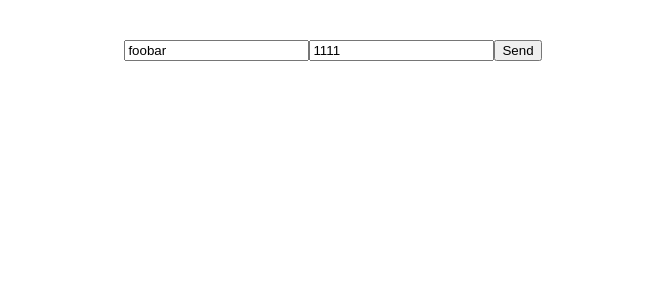
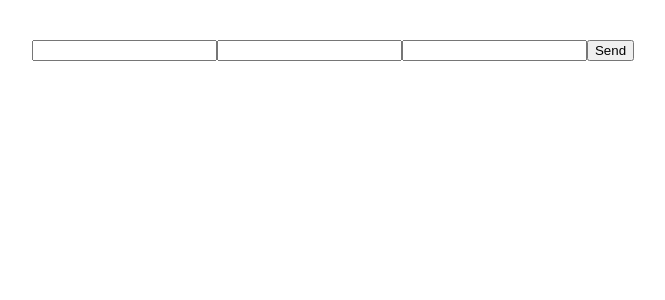
Before and after one commit to KotSerhii/react-2025-test, a React (Vite) app: page / in a window 1280 px wide. Shown: the top 300 px of the page, without its empty margins (307-972 px from the left). Built offline with nearby package versions, Linux system fonts and the light colour scheme.

Commit message:
Хук useForm (handleSubmit,register)

```diff
--- a/package.json
+++ b/package.json
@@ -13,7 +13,8 @@
     "@tailwindcss/vite": "^4.1.7",
     "react": "^19.1.0",
     "react-dom": "^19.1.0",
-    "tailwindcss": "^4.1.7"
+    "tailwindcss": "^4.1.7",
+    "react-hook-form": "^7.67.0"
   },
   "devDependencies": {
     "@eslint/js": "^9.25.0",
--- a/src/components/FormComponent.tsx
+++ b/src/components/FormComponent.tsx
@@ -1,43 +1,27 @@
-import {useState, type FormEvent} from "react";
 
+import { useForm } from "react-hook-form";
+interface IFormProps {
+    username: string;
+    password: string;
+    age: number;
+}
 const FormComponent = () => {
-    interface IFormProps {
-        username: string;
-        password: string;
-    }
 
-    const [formState, setFormState] = useState<IFormProps>({
-        username: 'foobar',
-        password: '1111'
-    })
-    const handleSubmit = (e: FormEvent<HTMLFormElement>) => {
-        e.preventDefault();
-        let user={
-            username: formState.username,
-            password: formState.password
-        };
-        console.log(user);
+
+    const {handleSubmit,register} = useForm<IFormProps>();//деструктуруємо та витягаємо методи з хука, метод handleSubmit повинен приймати колбек ф-цію, метод register автоматично створює об'єкти з назвою полів інпуту
+
+
+``
+    const customHandler = (formDataProps:IFormProps)=>{
+        console.log(formDataProps);
     };
+    return (
 
-    // const handleUsernameChange = (e: FormEvent<HTMLInputElement>) => {
-    //     const input = e.target as HTMLInputElement;
-    //     setFormState({...formState, username: input.value}); // відбувається контроль елементу Інпут (1 спосіб)
-    // };
-    // const handlePasswordChange = (e: FormEvent<HTMLInputElement>) => {
-    //     const input = e.target as HTMLInputElement;
-    //     setFormState({...formState, password: input.value}); // спочатку ...formState - приймає дефолтне значення, а потім за допомогою наступного елементу password: в useStste прописується з поля інпуту (те що вводимо)
-    // };
-    const handleInputChange = (e: FormEvent<HTMLInputElement>) => {
-            const input = e.target as HTMLInputElement;
-            console.log(input.name);
-            setFormState({...formState, [input.name]: input.value}); // 2-спосіб використовуємо динамічний ключ [input.name] - тобто з яким полем ми будемо працювати таке і буде підствляти
-        };
-
-    return (
         <div>
-            <form onSubmit={handleSubmit}>
-                <input type="text" name={'username'} value={formState.username} onChange={handleInputChange}/>
-                <input type="text" name={'password'} value={formState.password} onChange={handleInputChange}/>
+            <form onSubmit={handleSubmit(customHandler)}>
+                <input type="text" {...register('username')}/>
+                <input type="text" {...register('password')}/>
+                <input type="number" {...register('age')}/>
                 <button type="submit">Send</button>
             </form>
         </div>
```
Also changed, not shown: 1 other file (tests, documents, lock files or other folders).
